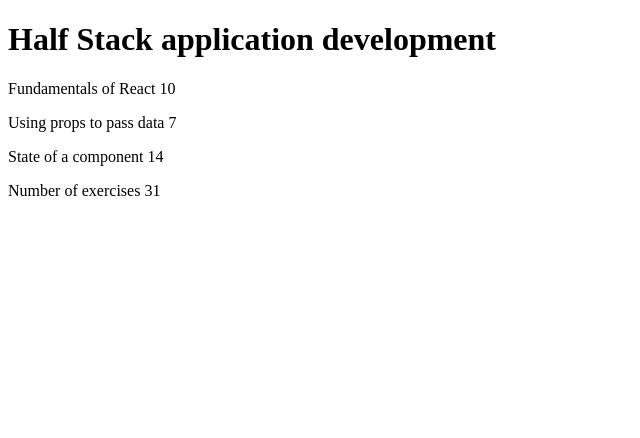
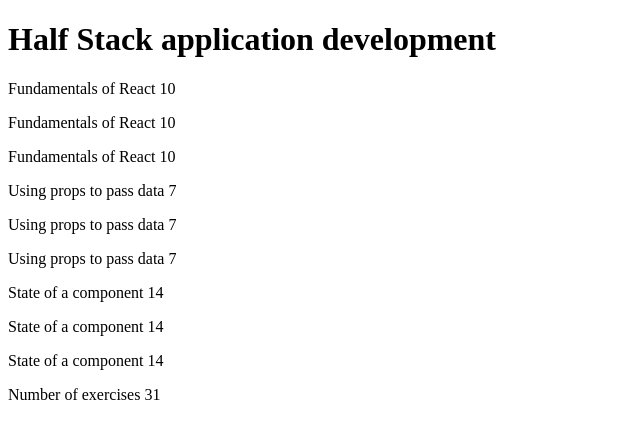
Before and after one commit to TanweerAlam/FSO2024, a React (Vite) app in the folder part1/courseinfo/: page / in a window 1280 px wide. Shown: the top 438 px of the page, without its empty margins (0-640 px from the left). Built offline with nearby package versions, Linux system fonts and the light colour scheme.

Commit message:
1.2: Course Information, step 2- complete

```diff
--- a/part1/courseinfo/src/App.jsx
+++ b/part1/courseinfo/src/App.jsx
@@ -7,6 +7,17 @@ const Header = (props) => {
 
 const Content = (props) => {
   console.log(props);
+  return (
+    <>
+      <Part part={props.part} exercises={props.exercises} />
+      <Part part={props.part} exercises={props.exercises}  />
+      <Part part={props.part} exercises={props.exercises}  />
+    </>
+  )
+}
+
+const Part = (props) => {
+  console.log(props)
   return (
     <p>
       {props.part} {props.exercises}
```
